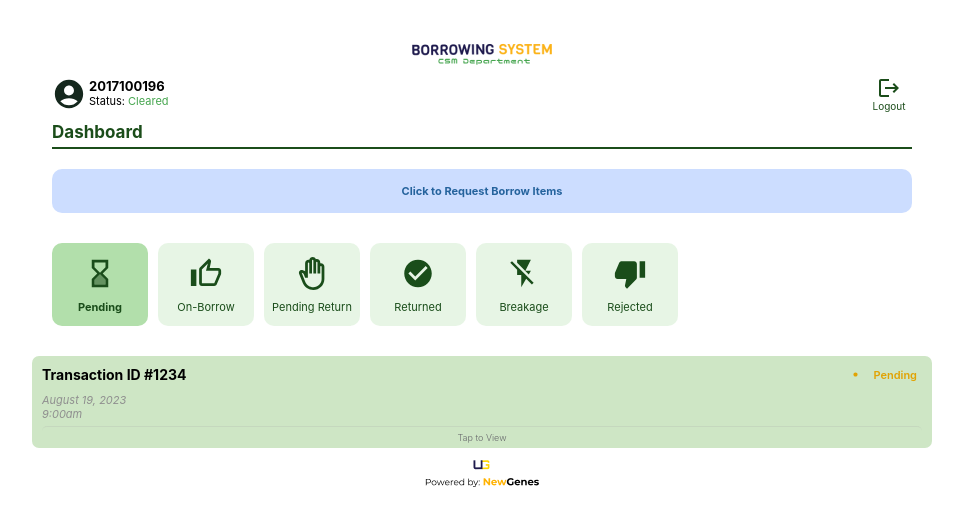
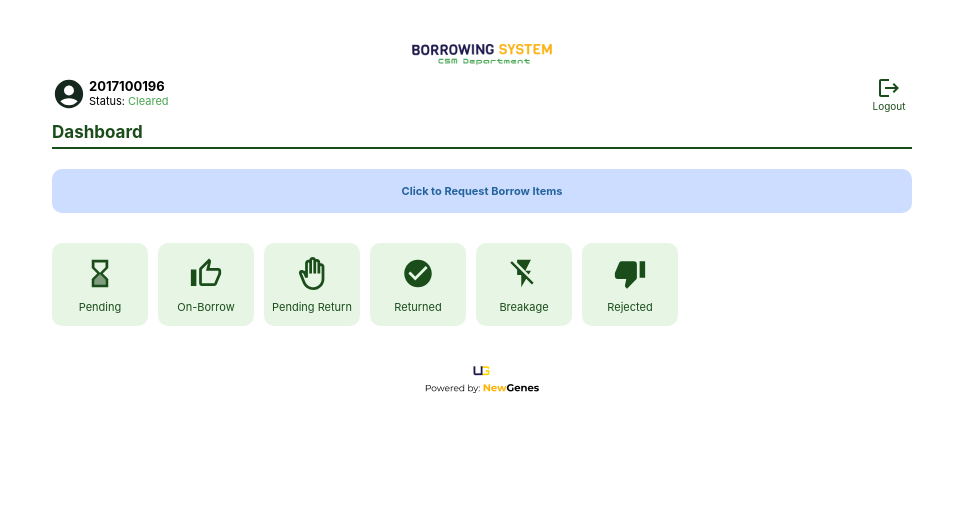
Before and after one commit to cysriafdub/csmlaboratory-student, a React (Create React App) app: page /pending in a window 1280 px wide. Shown: the top 526 px of the page, without its empty margins (158-1121 px from the left). Built offline with nearby package versions, Linux system fonts and the light colour scheme.

Commit message:
fixed filtering

```diff
--- a/src/App.tsx
+++ b/src/App.tsx
@@ -39,15 +39,15 @@ function App() {
           <Route path="/rejected" element={<DashboardScreen/>} />
 
 
-          <Route path="/pending/view/:id" element={<PendingView/>} />
-          <Route path="/on-borrow/view/:id" element={<OnBorrowView/>} />
-          <Route path="/breakage/view/:id" element={<BreakageView/>} />
-          <Route path="/resolved/view/:id" element={<BreakageCompletedView/>} />
+          <Route path="/Pending/view/:id" element={<PendingView/>} />
+          <Route path="/On-borrow/view/:id" element={<OnBorrowView/>} />
+          <Route path="/Breakage/view/:id" element={<BreakageView/>} />
+          <Route path="/Resolved/view/:id" element={<BreakageCompletedView/>} />
 
-          <Route path="/approved/view/:id" element={<OnBorrowView/>} />
-          <Route path="/returning/view/:id" element={<ReturnCheckingView/>} />
-          <Route path="/completed/view/:id" element={<ReturnCompletedView/>} />
-          <Route path="/rejected/view/:id" element={<RejectedView/>} />
+          <Route path="/Approved/view/:id" element={<OnBorrowView/>} />
+          <Route path="/Returning/view/:id" element={<ReturnCheckingView/>} />
+          <Route path="/Completed/view/:id" element={<ReturnCompletedView/>} />
+          <Route path="/Rejected/view/:id" element={<RejectedView/>} />
 
 
 
--- a/src/components/dashboard/dashboard.tsx
+++ b/src/components/dashboard/dashboard.tsx
@@ -18,6 +18,7 @@ function DashboardScreen() {
   const [selectedStatus, setselectedStatus] = useState("pending");
 
   const handleStatusClick = (status: string) => {
+    console.log("Clicked status:", status);
     setselectedStatus(status);
   };
 
@@ -78,49 +79,16 @@ function DashboardScreen() {
     },
   ];
 
-  const filteredItems = allItems.filter((item) => {
-    const lowerCaseStatus = item.status.toLowerCase();
-
-    switch (selectedStatus) {
-      case "pending":
-        return lowerCaseStatus === "pending";
-      case "approved":
-        return lowerCaseStatus === "approved";
-      case "breakage":
-        return lowerCaseStatus === "breakage" || lowerCaseStatus === "resolved";
-      case "completed":
-        return lowerCaseStatus === "completed";
-      case "returning":
-        return lowerCaseStatus === "returning";
-      case "rejected":
-        return lowerCaseStatus === "rejected";
-      default:
-        return true;
+  const filteredItems = allItems.filter(item => {
+    if (selectedStatus === "Breakage") {
+      return item.status === "Breakage" || item.status === "Resolved";
+      // for generating/changing classname in transactionItem, line(215)
+    } else {
+      return item.status === selectedStatus;
     }
   });
 
-  const getStatusClassName = (status: string) => {
-    const lowerCaseStatus = status.toLowerCase();
 
-    switch (lowerCaseStatus) {
-      case "pending":
-        return "Pending";
-      case "approved":
-        return "Approved";
-      case "breakage":
-        return "Breakage"; // Style for 'Breakage' status
-      case "resolved":
-        return "Resolved"; // Style for 'Resolved' status
-      case "completed":
-        return "Completed";
-      case "returning":
-        return "Returning";
-      case "rejected":
-        return "Rejected";
-      default:
-        return ""; // Handle any other cases or set a default class
-    }
-  };
 
   return (
     <div className="DashboardContent">
@@ -158,9 +126,9 @@ function DashboardScreen() {
         <Link
           to="/pending"
           className={`buttonItemsStatus ${
-            selectedStatus === "pending" ? "button-active" : ""
+            selectedStatus === "Pending" ? "button-active" : ""
           }`}
-          onClick={() => handleStatusClick("pending")}
+          onClick={() => handleStatusClick("Pending")}
         >
           <div className="iconStatus">
             <HourglassBottomTwoToneIcon />
@@ -171,9 +139,9 @@ function DashboardScreen() {
         <Link
           to="/on-borrow"
           className={`buttonItemsStatus ${
-            selectedStatus === "approved" ? "button-active" : ""
+            selectedStatus === "Approved" ? "button-active" : ""
           }`}
-          onClick={() => handleStatusClick("approved")}
+          onClick={() => handleStatusClick("Approved")}
         >
           <div className="iconStatus">
             <ThumbUpOutlinedIcon />
@@ -184,9 +152,9 @@ function DashboardScreen() {
         <Link
           to="/returning"
           className={`buttonItemsStatus ${
-            selectedStatus === "returning" ? "button-active" : ""
+            selectedStatus === "Returning" ? "button-active" : ""
           }`}
-          onClick={() => handleStatusClick("returning")}
+          onClick={() => handleStatusClick("Returning")}
         >
           <div className="iconStatus">
             <BackHandOutlinedIcon />
@@ -197,9 +165,9 @@ function DashboardScreen() {
         <Link
           to="/returned"
           className={`buttonItemsStatus ${
-            selectedStatus === "completed" ? "button-active" : ""
+            selectedStatus === "Completed" ? "button-active" : ""
           }`}
-          onClick={() => handleStatusClick("completed")}
+          onClick={() => handleStatusClick("Completed")}
         >
           <div className="iconStatus">
             <CheckCircleIcon />
@@ -210,9 +178,9 @@ function DashboardScreen() {
         <Link
           to="/breakage"
           className={`buttonItemsStatus ${
-            selectedStatus === "breakage" ? "button-active" : ""
+            selectedStatus === "Breakage" ? "button-active" : ""
           }`}
-          onClick={() => handleStatusClick("breakage")}
+          onClick={() => handleStatusClick("Breakage")}
         >
           <div className="iconStatus">
             <FlashOffIcon />
@@ -223,9 +191,9 @@ function DashboardScreen() {
         <Link
           to="/rejected"
           className={`buttonItemsStatus ${
-            selectedStatus === "rejected" ? "button-active" : ""
+            selectedStatus === "Rejected" ? "button-active" : ""
           }`}
-          onClick={() => handleStatusClick("rejected")}
+          onClick={() => handleStatusClick("Rejected")}
         >
           <div className="iconStatus">
             <ThumbDownIcon />
@@ -234,15 +202,18 @@ function DashboardScreen() {
         </Link>
       </div>
 
+
+
+    {/* transaction mini items for each button  */}
       {filteredItems.map((item) => {
         console.log("Selected Status in Borrowing component:", selectedStatus);
         return (
           <div className="transactionView">
             <TransactionItem
               item={item}
-              linkTo={`/${item.status.toLowerCase()}/view/${item.id}`}
-              statusIcon={`icon${getStatusClassName(item.status)}`}
-              statusText={`item${getStatusClassName(item.status)}StatusText`}
+              linkTo={`/${item.status}/view/${item.id}`}
+              statusIcon={`icon${item.status.charAt(0).toUpperCase() + item.status.slice(1)}`}
+              statusText={`item${item.status.charAt(0).toUpperCase() + item.status.slice(1)}StatusText`}
             />
           </div>
         );
```
